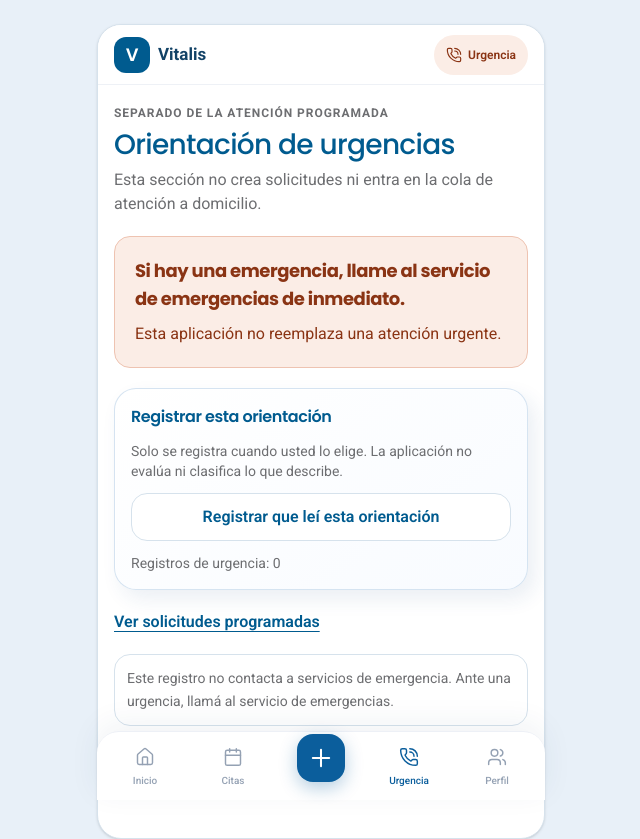
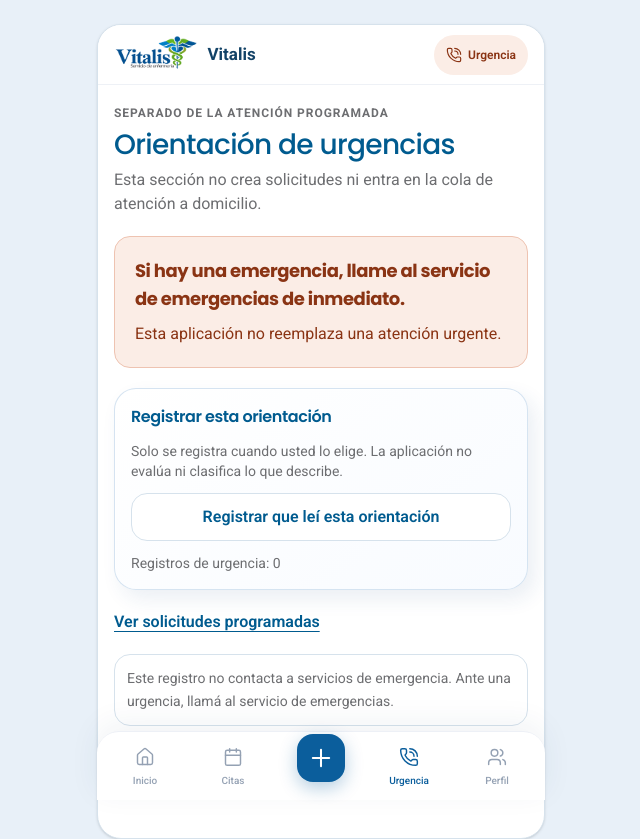
Before and after one commit to equantum-py/vitalis-demo, a Next.js app: page /paciente/urgencia in a window 1280 px wide. Shown: the whole page, without its empty margins (319-959 px from the left). Built offline with nearby package versions, Linux system fonts and the light colour scheme.

Commit message:
feat: integrar logo oficial Vitalis en interfaces

```diff
--- a/components/MarcaVitalis.tsx
+++ b/components/MarcaVitalis.tsx
@@ -1,13 +1,10 @@
-/** Marcador de marca provisional: monograma limpio, sin logotipo recreado ni imagen sin licencia.
- *  Reemplazar por el logotipo transparente cuando Vitalis lo autorice. */
+import Image from "next/image";
+
+/** Logotipo oficial proporcionado por Vitalis. */
 export function MarcaVitalis({ variante = "oscura" }: { variante?: "oscura" | "clara" }) {
-  const color = variante === "oscura" ? "bg-navy text-white" : "bg-white text-navy";
   return (
-    <span
-      className={`inline-flex size-9 shrink-0 items-center justify-center rounded-xl font-display text-lg font-semibold leading-none ${color}`}
-      aria-hidden="true"
-    >
-      V
+    <span className={`inline-flex shrink-0 items-center justify-center rounded-lg ${variante === "clara" ? "bg-white px-2 py-1" : ""}`}>
+      <Image src="/vitalis-logo.png" alt="Vitalis — Servicio de enfermería" width={144} height={58} className="h-10 w-auto max-w-[132px] object-contain" priority />
     </span>
   );
 }
```
